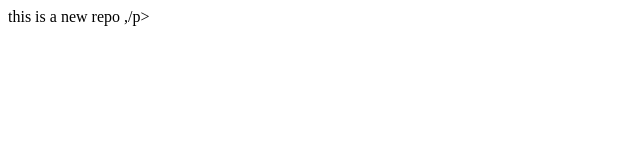
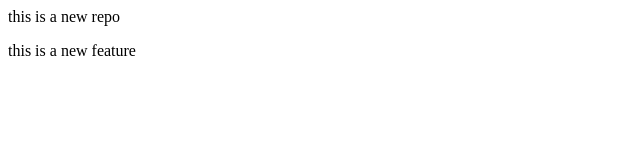
Before and after one commit to PrinceTiwari07/localRepo, a plain HTML site: page index.html in a window 1280 px wide. Shown: the whole page, without its empty margins (0-640 px from the left). Drawn offline with Linux system fonts and the light colour scheme.

Commit message:
add features

```diff
--- a/index.html
+++ b/index.html
@@ -1 +1,2 @@
-<p>this is a new repo ,/p>
+<p>this is a new repo </p>
+<p>this is a new feature</p>
```
